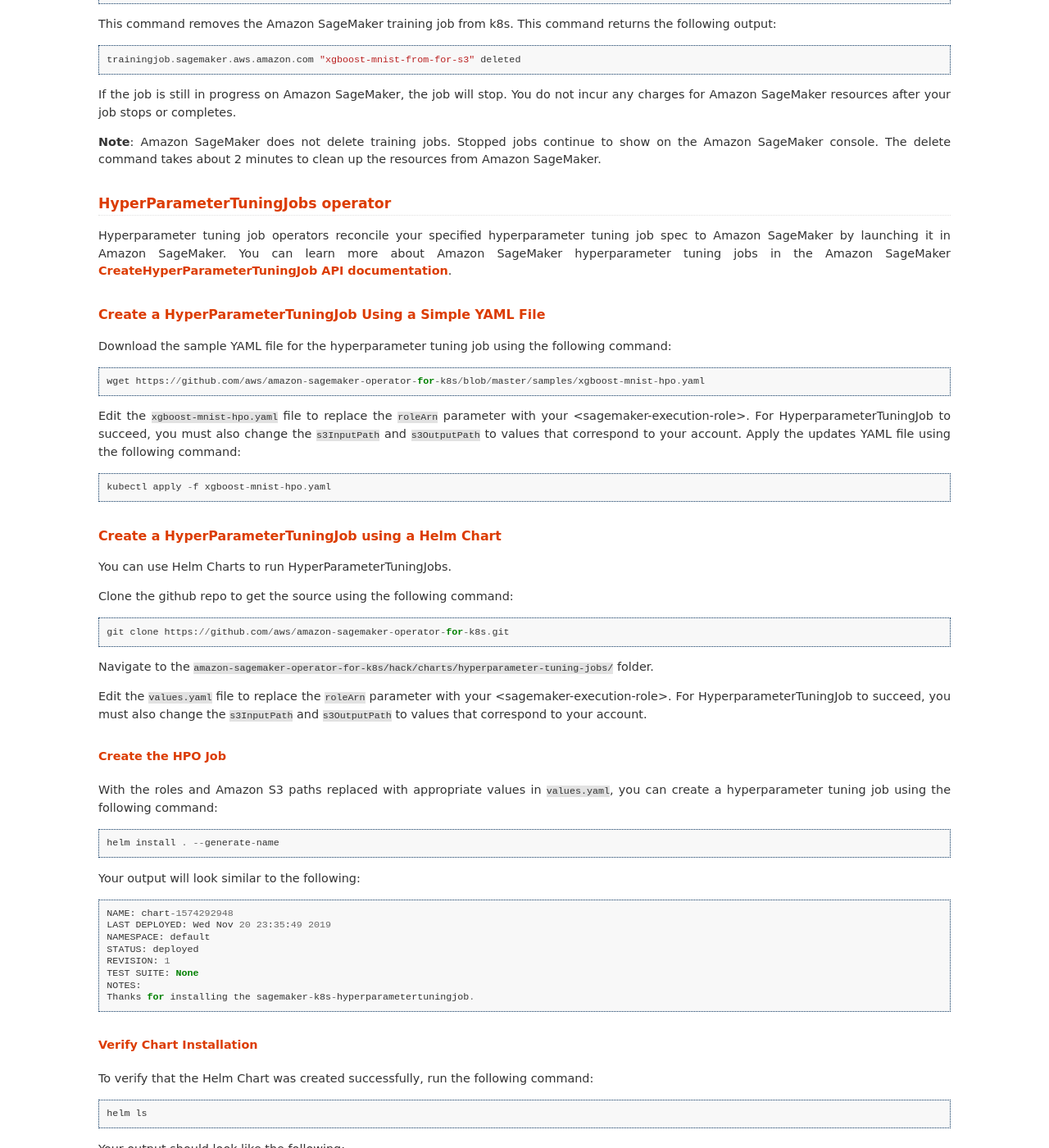
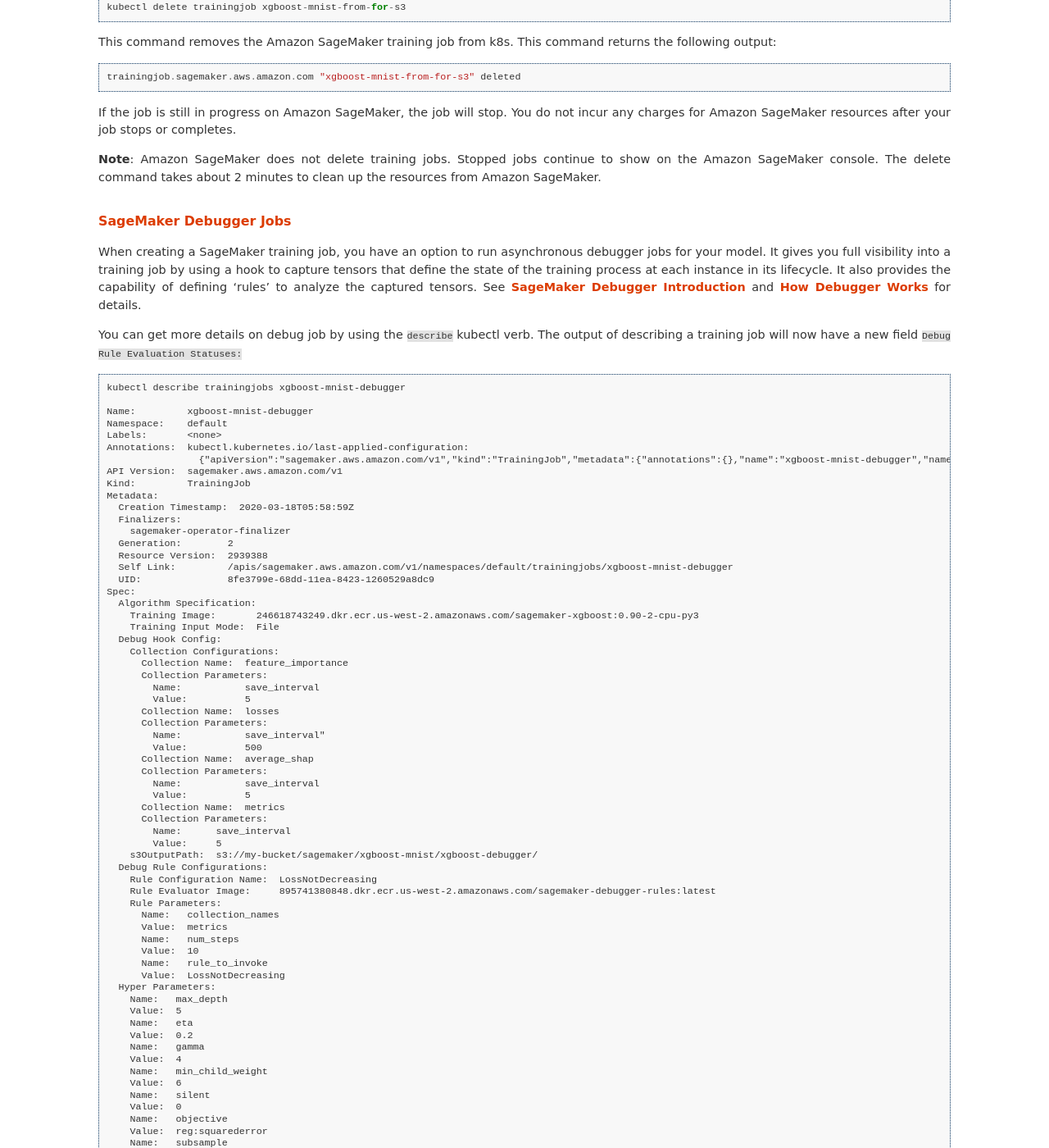
Before and after one commit to Evan-W-ang/sagemaker-python-sdk, a Sphinx documentation site: the page built from doc/amazon_sagemaker_operators_for_kubernetes_jobs.rst, in a window 1280 px wide and 1400 px high, scrolled down 5174 px. Shown: the whole window at 82% size. Built offline with Sphinx 7.4.7, drawn with Linux system fonts in a browser that asks for light colours; some of the changed text lies outside the part shown.

Commit message:
doc: Add docs for debugger job support in operator (#1367)

```diff
--- a/doc/amazon_sagemaker_operators_for_kubernetes_jobs.rst
+++ b/doc/amazon_sagemaker_operators_for_kubernetes_jobs.rst
@@ -303,6 +303,135 @@ job stops or completes.
 **Note**: Amazon SageMaker does not delete training jobs. Stopped jobs
 continue to show on the Amazon SageMaker console. The delete command
 takes about 2 minutes to clean up the resources from Amazon SageMaker.
+
+SageMaker Debugger Jobs
+^^^^^^^^^^^^^^^^^^^^^^^
+
+When creating a SageMaker training job, you have an option to run
+asynchronous debugger jobs for your model. It gives you full visibility
+into a training job by using a hook to capture tensors that define
+the state of the training process at each instance in its lifecycle.
+It also provides the capability of defining 'rules' to
+analyze the captured tensors. See `SageMaker Debugger Introduction <https://docs.aws.amazon.com/sagemaker/latest/dg/train-debugger.html>`__ and `How Debugger Works <https://docs.aws.amazon.com/sagemaker/latest/dg/debugger-how-it-works.html>`__ for details.
+
+You can get more details on debug job by using the ``describe`` kubectl verb.
+The output of describing a training job will now have a new field ``Debug Rule Evaluation Statuses:``
+
+::
+
+    kubectl describe trainingjobs xgboost-mnist-debugger
+
+    Name:         xgboost-mnist-debugger
+    Namespace:    default
+    Labels:       <none>
+    Annotations:  kubectl.kubernetes.io/last-applied-configuration:
+                    {"apiVersion":"sagemaker.aws.amazon.com/v1","kind":"TrainingJob","metadata":{"annotations":{},"name":"xgboost-mnist-debugger","namespace":...
+    API Version:  sagemaker.aws.amazon.com/v1
+    Kind:         TrainingJob
+    Metadata:
+      Creation Timestamp:  2020-03-18T05:58:59Z
+      Finalizers:
+        sagemaker-operator-finalizer
+      Generation:        2
+      Resource Version:  2939388
+      Self Link:         /apis/sagemaker.aws.amazon.com/v1/namespaces/default/trainingjobs/xgboost-mnist-debugger
+      UID:               8fe3799e-68dd-11ea-8423-1260529a8dc9
+    Spec:
+      Algorithm Specification:
+        Training Image:       246618743249.dkr.ecr.us-west-2.amazonaws.com/sagemaker-xgboost:0.90-2-cpu-py3
+        Training Input Mode:  File
+      Debug Hook Config:
+        Collection Configurations:
+          Collection Name:  feature_importance
+          Collection Parameters:
+            Name:           save_interval
+            Value:          5
+          Collection Name:  losses
+          Collection Parameters:
+            Name:           save_interval"
+            Value:          500
+          Collection Name:  average_shap
+          Collection Parameters:
+            Name:           save_interval
+            Value:          5
+          Collection Name:  metrics
+          Collection Parameters:
+            Name:      save_interval
+            Value:     5
+        s3OutputPath:  s3://my-bucket/sagemaker/xgboost-mnist/xgboost-debugger/
+      Debug Rule Configurations:
+        Rule Configuration Name:  LossNotDecreasing
+        Rule Evaluator Image:     895741380848.dkr.ecr.us-west-2.amazonaws.com/sagemaker-debugger-rules:latest
+        Rule Parameters:
+          Name:   collection_names
+          Value:  metrics
+          Name:   num_steps
+          Value:  10
+          Name:   rule_to_invoke
+          Value:  LossNotDecreasing
+      Hyper Parameters:
+        Name:   max_depth
+        Value:  5
+        Name:   eta
+        Value:  0.2
+        Name:   gamma
+        Value:  4
+        Name:   min_child_weight
+        Value:  6
+        Name:   silent
+        Value:  0
+        Name:   objective
+        Value:  reg:squarederror
+        Name:   subsample
+        Value:  0.7
+        Name:   num_round
+        Value:  51
+      Input Data Config:
+        Channel Name:      train
+        Compression Type:  None
+        Content Type:      libsvm
+        Data Source:
+          s3DataSource:
+            s3DataDistributionType:  FullyReplicated
+            s3DataType:              S3Prefix
+            s3Uri:                   s3://my-bucket/sagemaker/xgboost-mnist/xgboost-debugger/train
+        Channel Name:                validation
+        Compression Type:            None
+        Content Type:                libsvm
+        Data Source:
+          s3DataSource:
+            s3DataDistributionType:  FullyReplicated
+            s3DataType:              S3Prefix
+            s3Uri:                   s3://my-bucket/sagemaker/xgboost-mnist/xgboost-debugger/validation
+      Output Data Config:
+        s3OutputPath:  s3://my-bucket/sagemaker/xgboost-mnist/xgboost-debugger/
+      Region:          us-west-2
+      Resource Config:
+        Instance Count:     1
+        Instance Type:      ml.m4.xlarge
+        Volume Size In GB:  5
+      Role Arn:             arn:aws:iam::1234567890:role/service-role/AmazonSageMaker-ExecutionRole
+      Stopping Condition:
+        Max Runtime In Seconds:  86400
+      Tags:
+        Key:              tagKey
+        Value:            tagValue
+      Training Job Name:  xgboost-mnist-debugger-8fe3799e68dd11ea84231260529a8dc9
+    Status:
+      Cloud Watch Log URL:  https://us-west-2.console.aws.amazon.com/cloudwatch/home?region=us-west-2#logStream:group=/aws/sagemaker/TrainingJobs;prefix=xgboost-mnist-debugger-8fe3799e68dd11ea84231260529a8dc9;streamFilter=typeLogStreamPrefix
+      Debug Rule Evaluation Statuses:
+        Last Modified Time:          2020-03-18T06:03:48Z
+        Rule Configuration Name:     LossNotDecreasing
+        Rule Evaluation Job Arn:     arn:aws:sagemaker:us-west-2:1234567890:processing-job/xgboost-mnist-debugger-8fe-lossnotdecreasing-a7d0eaf2
+        Rule Evaluation Status:      NoIssuesFound
+      Model Path:                    s3://my-bucket/sagemaker/xgboost-mnist-debugger-8fe3799e68dd11ea84231260529a8dc9/output/model.tar.gz
+      Sage Maker Training Job Name:  xgboost-mnist-debugger-8fe3799e68dd11ea84231260529a8dc9
+      Secondary Status:              Completed
+      Training Job Status:           Completed
+    Events:                          <none>
+
+See `SageMaker Debugger Examples <https://github.com/aws/amazon-sagemaker-operator-for-k8s/tree/master/samples>`__ for more examples of debugger jobs.
+
 
 HyperParameterTuningJobs operator
 ~~~~~~~~~~~~~~~~~~~~~~~~~~~~~~~~~
```
